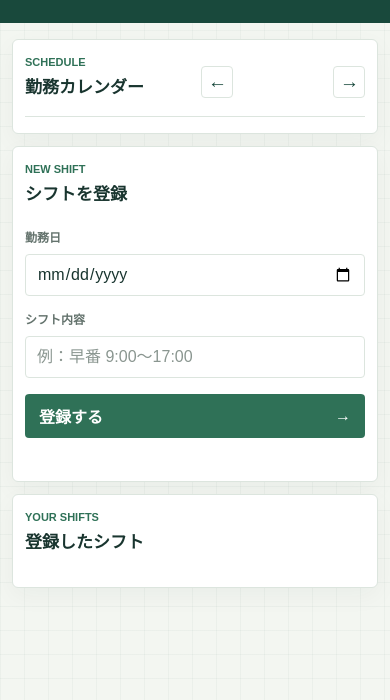
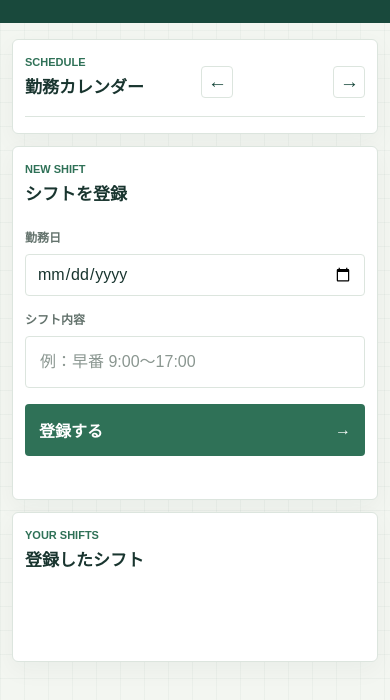
Before and after one commit to Haruki20060314/theme1-b-8, a plain HTML site: page index.html in a window 390 px wide. Shown: the part 114-814 px from the top of the page. Drawn offline with Linux system fonts and the light colour scheme.

Commit message:
スマホでも押しやすいサイズにする

```diff
--- a/style.css
+++ b/style.css
@@ -402,6 +402,25 @@ input:focus-visible {
     gap: 12px;
     margin-top: 12px;
   }
+
+  #shift-input {
+    min-height: 52px;
+    padding: 12px 14px;
+    font-size: 16px;
+  }
+
+  #add-button {
+    width: 100%;
+    min-height: 52px;
+    padding: 12px 14px;
+    font-size: 16px;
+    touch-action: manipulation;
+  }
+
+  #shift-list {
+    min-height: 56px;
+    gap: 10px;
+  }
 }
 
 @media (max-width: 380px) {
```
